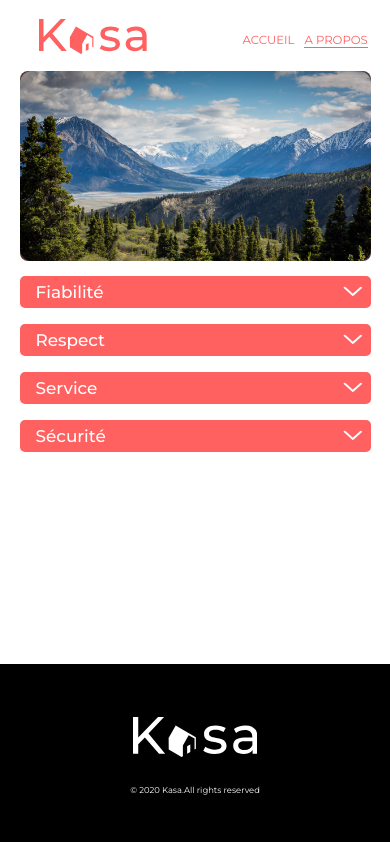
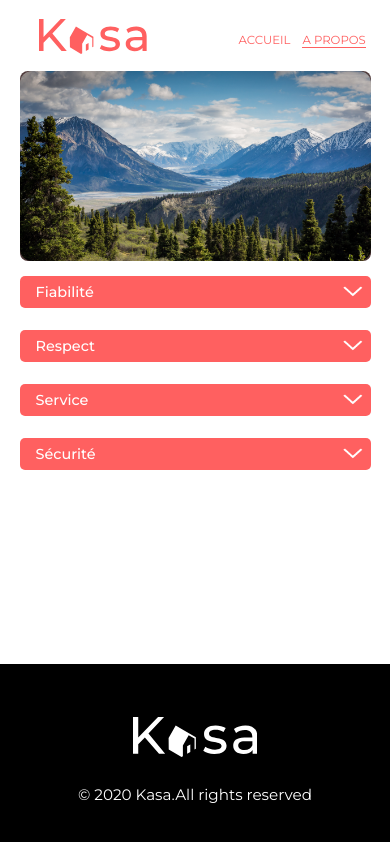
Before and after one commit to cocoaster/Kanap, a React (Vite) app in the folder frontend/: page /About in a window 390 px wide. Built offline with nearby package versions, Linux system fonts and the light colour scheme.

Commit message:
Ajustements

```diff
--- a/frontend/src/styles/components/_Accordion.scss
+++ b/frontend/src/styles/components/_Accordion.scss
@@ -336,12 +336,13 @@
   margin-top: 10px !important;
 }
     .About-item {
-        margin-bottom: 16px;
+        margin-bottom: 22px;
     }
 .About-button{
   height: auto;
-  padding-top: 6px;
-  padding-bottom: 6px;
+  padding-top: 7px;
+  padding-bottom: 7px;
+  font-size: 3.7vw;
 }
 .About-arrow{
   width: 8%;
@@ -349,6 +350,7 @@
  .sectionText {
         font-size: 4vw !important;
         margin-top: 0;
+        margin-left: 5px;
         padding: 20px 0px 50px 5px !important;
     }
 
--- a/frontend/src/styles/components/_Footer.scss
+++ b/frontend/src/styles/components/_Footer.scss
@@ -56,7 +56,7 @@
         P {
             text-align: center;
             margin-top: 10px;
-            font-size: 1vh;
+            font-size: 1.8vh;
         }
     }
 }
--- a/frontend/src/styles/components/_header.scss
+++ b/frontend/src/styles/components/_header.scss
@@ -134,15 +134,12 @@
             text-align: left;
             position: relative;
             li{
-                margin-left: -18px;
+                margin-left: -22px;
             }
         }
         .homeNav {
-            height: 9px;
-            text-align: left;
-            white-space: nowrap;
             font-size: 3vw;
-            margin-right: 28px;
+            margin-right: 34px;
         }
     }
 
@@ -152,5 +149,13 @@
 
     .navActive {
         border-bottom: 1px solid $primary-color;
+        &.active {
+            &::before,
+            &::after {
+                content: "";
+                opacity: 0.5;
+                border-bottom: 4px solid rgba($primary-color, 0.5);
+            }
+        }
     }
 }
```
